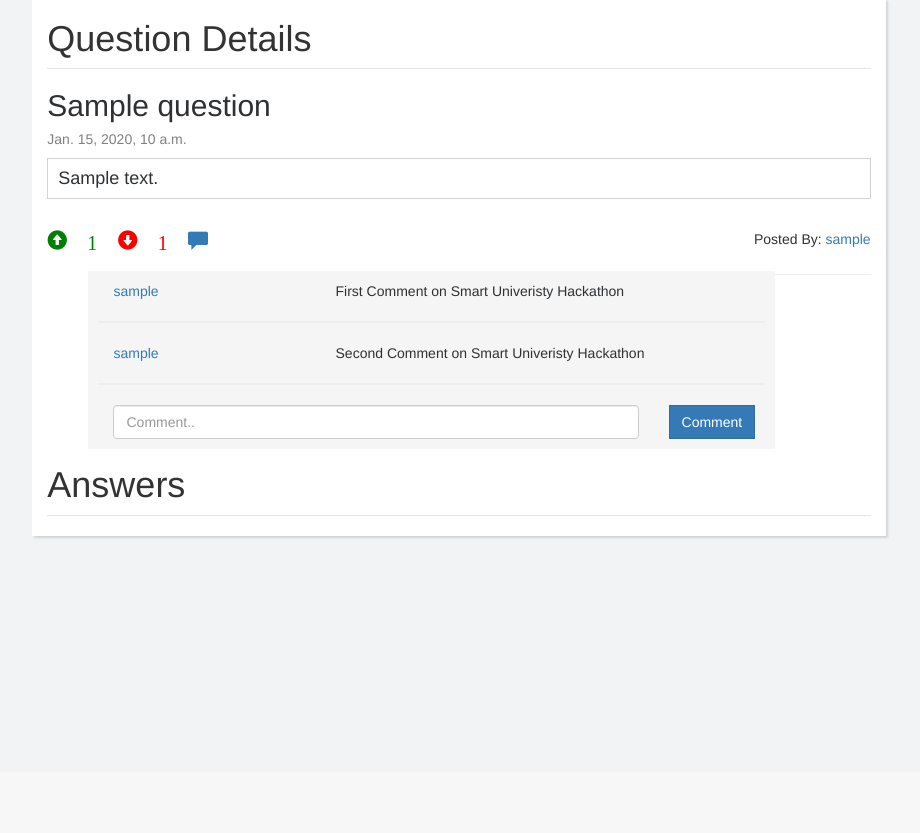
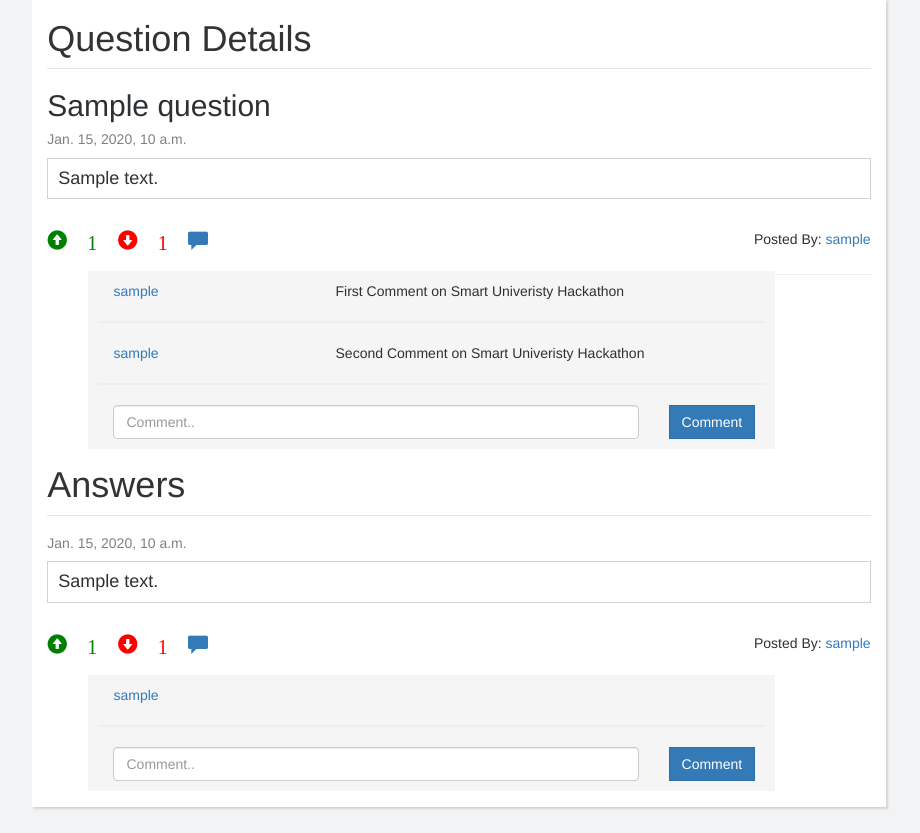
Before and after one commit to MIT-Hackathon-MMCOE/smart-UNI-forum, a Django app: template smart_UNI_forum/qa/templates/question_detail.html in a window 1280 px wide. Shown: the part 92-925 px from the top of the page, without its empty margins (181-1101 px from the left). Before the commit the page ends 631 px from the top, so only its background shows below. Run offline with Django 3.2, Linux system fonts and the light colour scheme; the template is opened without the code that fills it: values that come from a table or form of the project are taken from there, others are empty; tables that the repository leaves empty hold one stand-in row (values such as "Sample post"); some libraries are stand-ins or nearby versions.

Commit message:
Added Answer Views

```diff
--- a/smart_UNI_forum/qa/templates/question_detail.html
+++ b/smart_UNI_forum/qa/templates/question_detail.html
@@ -57,6 +57,41 @@
                 <legend>
                     <h1>Answers</h1>
                 </legend>
+                {% for answer in answers %}
+            <h5 style="color: gray">{{ answer.created }}</h5>
+            <h4 style="border: 1px solid lightgray; padding: 10px;">{{ answer.answer_text }}</h4>
+            <br>
+            <div style="border-radius: 20px; margin-bottom: 2%">
+                <a href="">
+                    <span class="glyphicon glyphicon-circle-arrow-up" style="font-size: 20px; color: green;"> {{ answer.upvotes }}</span>
+                </a>
+                <a href="">
+                    <span class="glyphicon glyphicon-circle-arrow-down" style="font-size: 20px; margin-left: 2%; color: red;"> {{ answer.downvotes }}</span>
+                </a>
+                <a href="">
+                    <span class="glyphicon glyphicon-comment" style="font-size: 20px; margin-left: 2%;"></span>
+                </a>
+                <span class="pull-right">Posted By: <a href="">{{ answer.user }}</a></span>
+            </div>
+            <div id="comments" class="col-lg-10 col-md-10 col-sm-10 col-xs-10" style="margin-left: 5%; background-color: #f5f5f5; padding: 10px; margin-bottom: 2%">
+                <div class="col-lg-4 col-md-4 col-sm-4 col-xs-4">
+                    <a href="">{{ answer.user }}</a>
+                </div>
+                <br>
+                <hr style="border-width: 2px; color: black;">
+                <div class="col-lg-12 col-md-12 col-sm-12 col-xs-12" style="padding: 0">
+                    <div class="col-lg-10 col-md-10 col-sm-12 col-xs-12">
+                        <input type="text" name="text" class="form-control" placeholder="Comment..">
+                        <input type="hidden" name="answer" value="{{answer.id}}" />
+                    </div>
+                    <div class="col-lg-2 col-md-2 col-sm-12 col-xs-12">
+                        <input type="submit" name="answer" class="btn btn-primary no_borders" value="Comment">
+                    </div>
+                </div>
+            </div>
+
+
+                {% endfor %}
             </div>
         </div>
 {% endblock %}
--- a/smart_UNI_forum/qa/views.py
+++ b/smart_UNI_forum/qa/views.py
@@ -112,9 +112,10 @@ def question_detail(request, slug):
 	labels 				= dict(Labels)
 	question.tags 		= [tag for tag in question.tags.names()]
 	question.labels 	= labels[question.labels]
+	answers				= Answer.objects.filter(question = question)
 	ans_form 			= AnswerCommentCreateForm()
 	ques_form 			= QuestionCommentCreateForm()
-	context 			= {'user': user, 'question': question, 'ques_form': ques_form, 'ans_form': ans_form}
+	context 			= {'user': user, 'question': question, 'answers': answers,'ques_form': ques_form, 'ans_form': ans_form}
 	return render(request, 'question_detail.html', context)
 from django.views.decorators.csrf import csrf_exempt
 from django.http import HttpResponse
```
